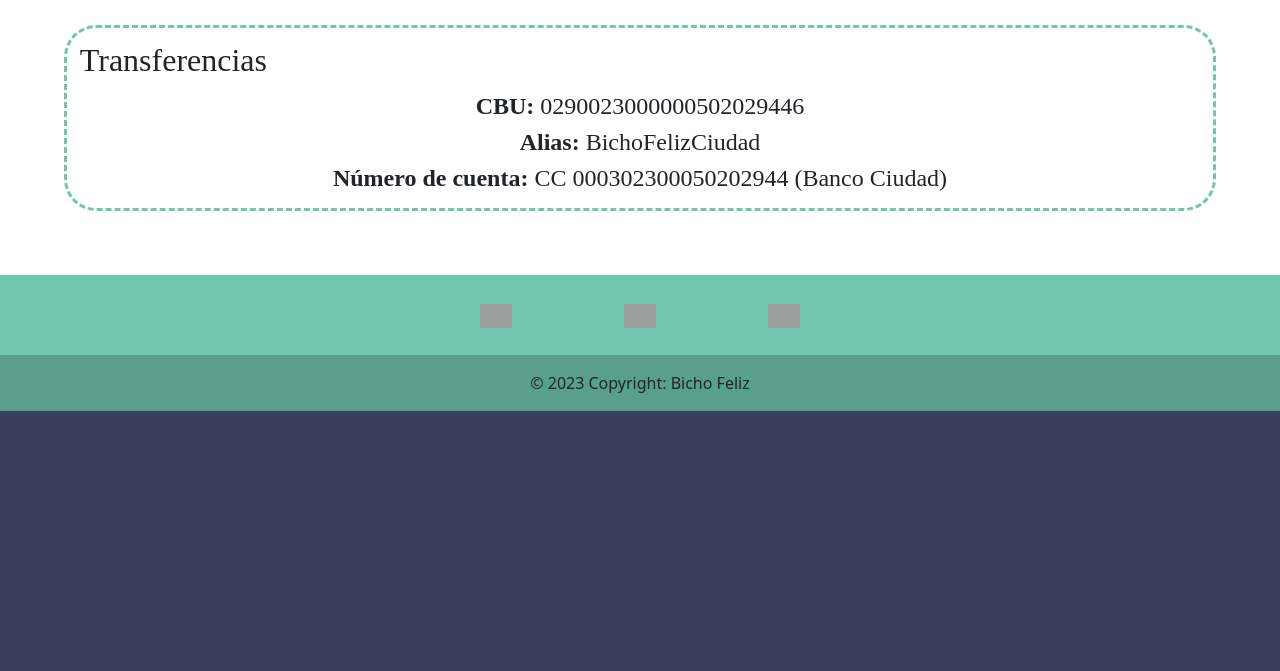
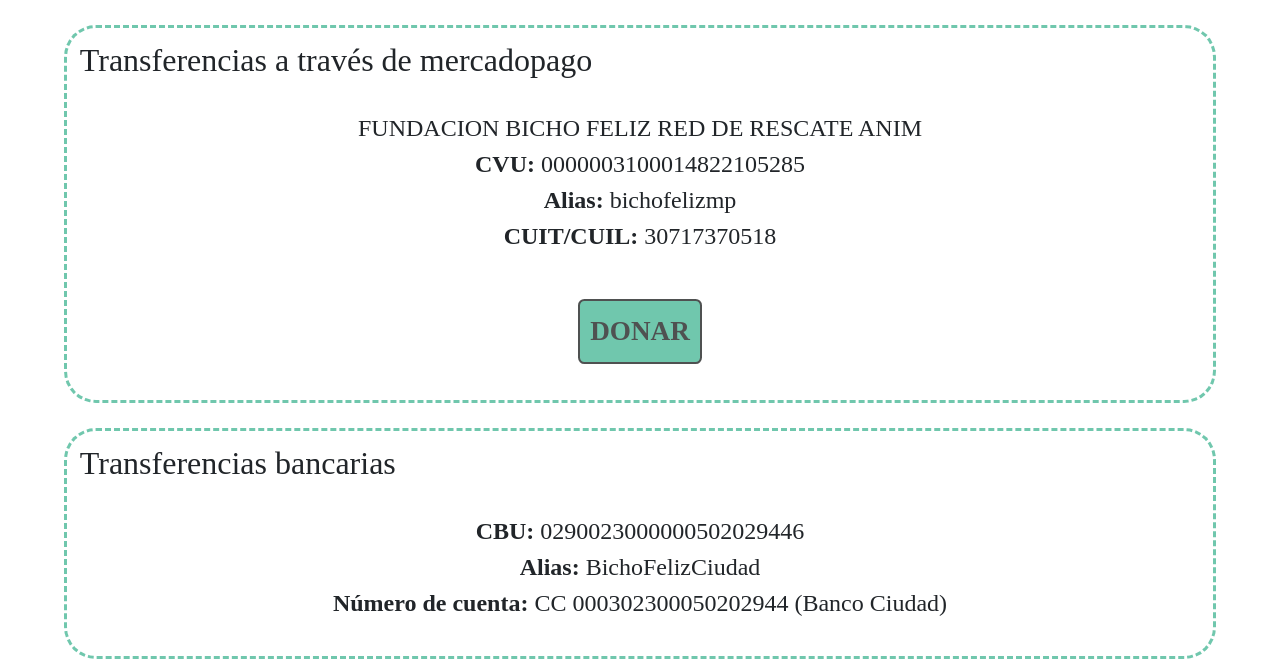
Before and after one commit to franlavaggi/bicho-feliz, a website: page donaciones.html in a window 1280 px wide. Shown: the part 1579-2250 px from the top of the page. Before the commit the page ends 1990 px from the top, so only its background shows below. Drawn offline with nearby package versions, Linux system fonts and the light colour scheme; grey boxes are pictures that could not be loaded; a web font is replaced by a local one.

Commit message:
Cambié los banners a links externos, sumé los datos de transferencias por MP y saqué los datos de youtube

```diff
--- a/css/style.css
+++ b/css/style.css
@@ -93,6 +93,7 @@
   display: flex;
   flex-direction: column;
   align-items: center;
+  margin: 2% 5%;
 }
 
 .seccion-principal {
@@ -124,7 +125,7 @@
 .banner-club {
   width: 100%;
   height: 55vh;
-  background-image: url("../assets/banners/BannerClubDesktop.jpg");
+  background-image: url("https://i.postimg.cc/gkhwgDHF/Banner-Club-Desktop.jpg");
   background-size: contain;
   background-repeat: no-repeat;
   background-position: center;
@@ -145,7 +146,7 @@
   align-items: center;
   flex-direction: column;
   /* Mixin que incluye configuraciones para la bg image*/
-  background-image: url("../assets/banners/BannerHomeDesktop.jpg");
+  background-image: url("https://i.postimg.cc/wBw31bgJ/Banner-Home-Desktop.jpg");
   width: 100%;
   height: 55vh;
   background-size: cover;
--- a/donaciones.html
+++ b/donaciones.html
@@ -145,10 +145,56 @@
     </article>
   </section>
 
+  <section class="transferencias-container">
+      <div>
+        <h2>Transferencias a través de mercadopago</h2>
+      </div>
+
+      <div class="datos-transferencias">
+        <div class="row">
+          <div class="col-md-12">
+            FUNDACION BICHO FELIZ RED DE RESCATE ANIM
+          </div>
+        </div>
+
+        <div class="row">
+          <div class="col-md-12">
+            <b>CVU: </b>0000003100014822105285
+          </div>
+        </div>
+
+        <div class="row">
+          <div class="col-md-12">
+            <b>Alias: </b>bichofelizmp
+          </div>
+        </div>
+
+        <div class="row">
+          <div class="col-md-12">
+            <b>CUIT/CUIL: </b> 30717370518
+          </div>
+        </div>
+
+      </div>
+
+      <div class="row">
+
+        <div class="col-md-4"></div>
+
+        <div class="col-md-4 donaciones-item">
+          <a href="https://link.mercadopago.com.ar/fundacionbichofeliz" class="button" target="_blank"><b>DONAR</b></a>
+        </div>
+
+        <div class="col-md-4"></div>
+
+      </div>
+
+    </div>
+  </section>
 
   <section class="transferencias-container">
     <div>
-      <h2>Transferencias </h2>
+      <h2>Transferencias bancarias</h2>
     </div>
 
     <div class="datos-transferencias">
```
Also changed, not shown: contacto.html (+0 -3 lines), assets/banners/BannerClubDesktop.jpg (deleted), assets/banners/BannerClubMobile.jpg (deleted), assets/banners/BannerHomeDesktop.jpg (deleted), assets/banners/BannerHomeMobile.jpg (deleted), 2 other files.
